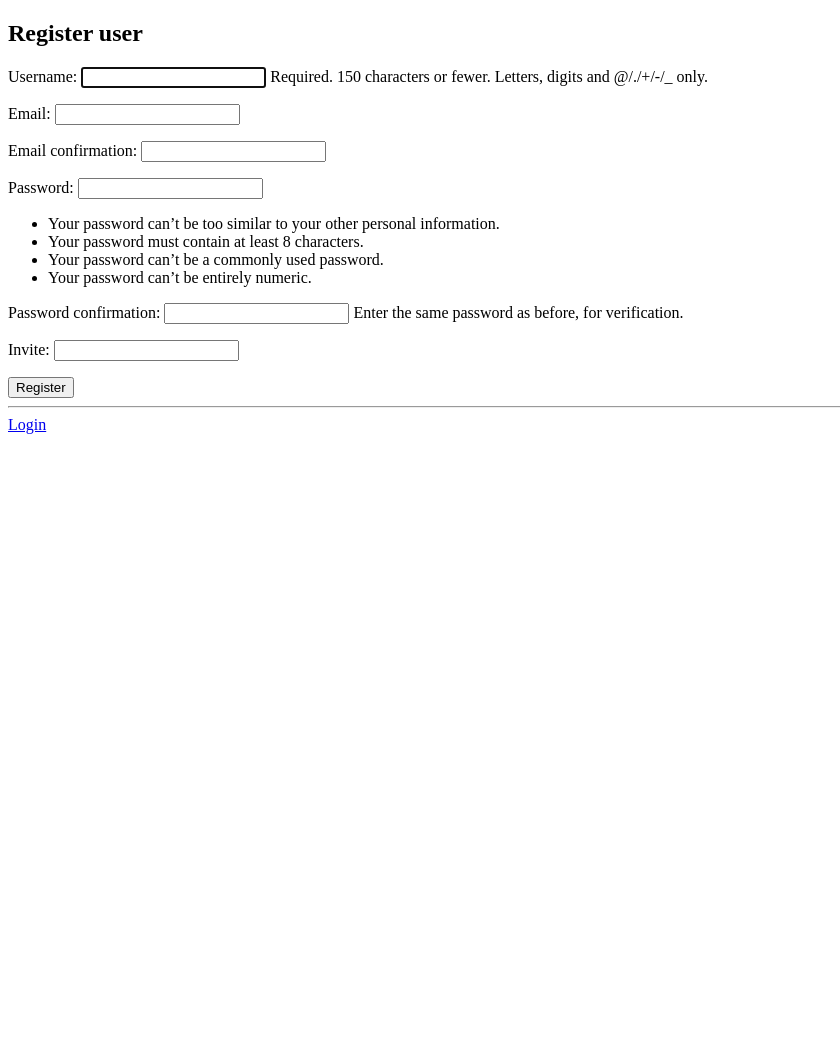
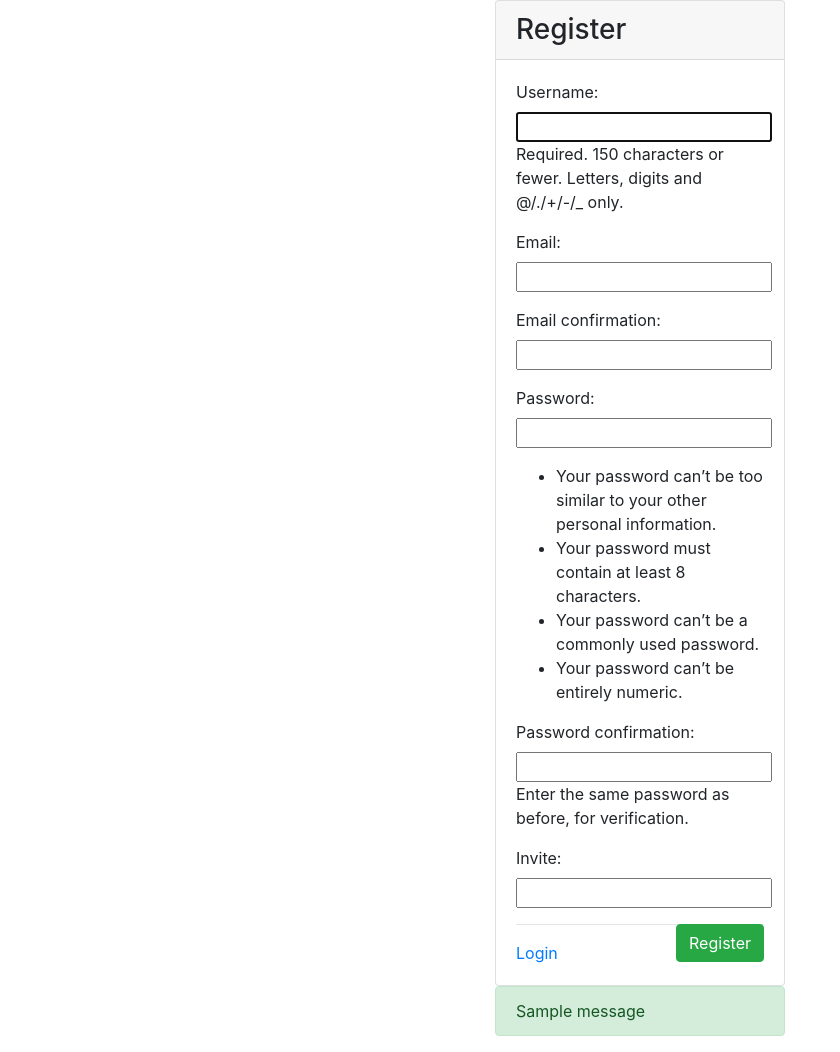
Before and after one commit to muniategui/IAS-Lab, a Django app: page /register in a window 1280 px wide. Shown: the whole page, without its empty margins (0-840 px from the left). Before the commit the page ends 434 px from the top, so only its background shows below. Run offline with Django 3.2, Linux system fonts and the light colour scheme; tables that the repository leaves empty hold one stand-in row (values such as "Sample post"); one stand-in notice (Sample message) is shown; some libraries are stand-ins or nearby versions.

Commit message:
adding css to register and locked

```diff
--- a/users/templates/login.html
+++ b/users/templates/login.html
@@ -11,7 +11,7 @@
 {#<script src="https://code.jquery.com/jquery-3.3.1.slim.min.js" integrity="sha384-q8i/X+965DzO0rT7abK41JStQIAqVgRVzpbzo5smXKp4YfRvH+8abtTE1Pi6jizo" crossorigin="anonymous"></script>#}
 {#<script src="https://cdnjs.cloudflare.com/ajax/libs/popper.js/1.14.3/umd/popper.min.js" integrity="sha384-ZMP7rVo3mIykV+2+9J3UJ46jBk0WLaUAdn689aCwoqbBJiSnjAK/l8WvCWPIPm49" crossorigin="anonymous"></script>#}
 {#<script src="https://stackpath.bootstrapcdn.com/bootstrap/4.1.3/js/bootstrap.min.js" integrity="sha384-ChfqqxuZUCnJSK3+MXmPNIyE6ZbWh2IMqE241rYiqJxyMiZ6OW/JmZQ5stwEULTy" crossorigin="anonymous"></script>#}
-    <title>Nimbus</title>
+    <title>Login</title>
 
 </head>
 <body>
--- a/users/templates/register.html
+++ b/users/templates/register.html
@@ -1,3 +1,69 @@
+{%  load static %}
+<!DOCTYPE html>
+<html lang="en">
+<head>
+    <meta charset="UTF-8">
+    <link rel="stylesheet" href="{% static 'bootstrap/css/bootstrap.min.css' %}">
+    <script src="{% static 'jquery-3.3.1.min.js' %}"></script>
+    <script src="{% static 'popper.min.js' %}"></script>
+    <script src="{% static 'bootstrap/js/bootstrap.min.js' %}"></script>
+{#<link rel="stylesheet" href="https://stackpath.bootstrapcdn.com/bootstrap/4.1.3/css/bootstrap.min.css" integrity="sha384-MCw98/SFnGE8fJT3GXwEOngsV7Zt27NXFoaoApmYm81iuXoPkFOJwJ8ERdknLPMO" crossorigin="anonymous">#}
+{#<script src="https://code.jquery.com/jquery-3.3.1.slim.min.js" integrity="sha384-q8i/X+965DzO0rT7abK41JStQIAqVgRVzpbzo5smXKp4YfRvH+8abtTE1Pi6jizo" crossorigin="anonymous"></script>#}
+{#<script src="https://cdnjs.cloudflare.com/ajax/libs/popper.js/1.14.3/umd/popper.min.js" integrity="sha384-ZMP7rVo3mIykV+2+9J3UJ46jBk0WLaUAdn689aCwoqbBJiSnjAK/l8WvCWPIPm49" crossorigin="anonymous"></script>#}
+{#<script src="https://stackpath.bootstrapcdn.com/bootstrap/4.1.3/js/bootstrap.min.js" integrity="sha384-ChfqqxuZUCnJSK3+MXmPNIyE6ZbWh2IMqE241rYiqJxyMiZ6OW/JmZQ5stwEULTy" crossorigin="anonymous"></script>#}
+    <title>Register</title>
+</head>
+<body>
+    <div style=" display: flex; align-items: center; justify-content: center; align-conten:center; min-height: 100%;min-height: 100vh;">
+        <div class="container col-md-3">
+            <div class="card">
+                <div class="card-header">
+                    <h3 class="mb-0">Register</h3>
+                </div>
+                <div class="card-body">
+                    <form class="form" method="POST">
+                        {{ form.as_p }}
+                        {% csrf_token %}
+                        <!--
+                        <div class="form-group">
+                            <label for="username">Username:</label> <input  class="form-control" type="text" name="username" id="username" autofocus required >
+                        </div>
+                        <div class="form-group">
+                            <label for="password">Password:</label> <input class="form-control" type="password" name="password" id="password" required>
+                        </div>
+                        <div class="form-group">
+                            <label for="password2">Repeat password:</label> <input class="form-control" type="password" name="password2" id="password2" required>
+                        </div>
+                        <div class="form-group">
+                            <label for="token">Token:</label> <input class="form-control" type="text" name="token" id="token" required>
+                        </div>
+                        -->
+                        <button type="submit" class="btn btn-success float-right" id="btnLogin">Register</button>
+                    </form>
+
+                    <hr />
+
+                    <a href="/login">Login</a>
+                </div>
+            </div>
+            {% for message in messages %}
+                {% if message.tags == "error" %}
+                    <div class="alert alert-danger" role="alert">
+                        {{ message }}
+                    </div>
+                {% endif %}
+                {% if message.tags == "success" %}
+                    <div class="alert alert-success" role="alert">
+                        {{ message }}
+                    </div>
+                {% endif %}
+            {% endfor %}
+        </div>
+    </div>
+</body>
+</html>
+
+<!--
 <!DOCTYPE html>
 <html lang="en">
 <head>
@@ -18,3 +84,4 @@
 <a href="/login">Login</a>
 </body>
 </html>
+-->
```
Also changed, not shown: users/templates/locked.html (+21 -0 lines).
